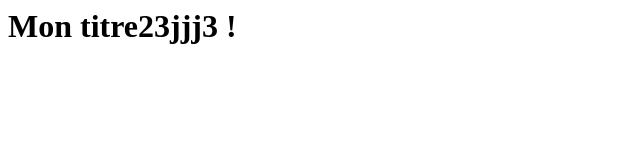
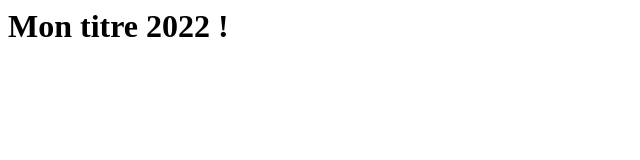
Before and after one commit to jkibari2/test, a plain HTML site: page index.html in a window 1280 px wide. Shown: the full height of the page, 0-640 px from the left. Drawn offline with Linux system fonts and the light colour scheme.

Commit message:
test runner odysse

```diff
--- a/index.html
+++ b/index.html
@@ -1,5 +1,5 @@
 <html>
 <body>
-<h1>Mon titre23jjj3 !</h1>
+<h1>Mon titre 2022 !</h1>
 </body>
 </html>
```
Also changed, not shown: 1 other file.
